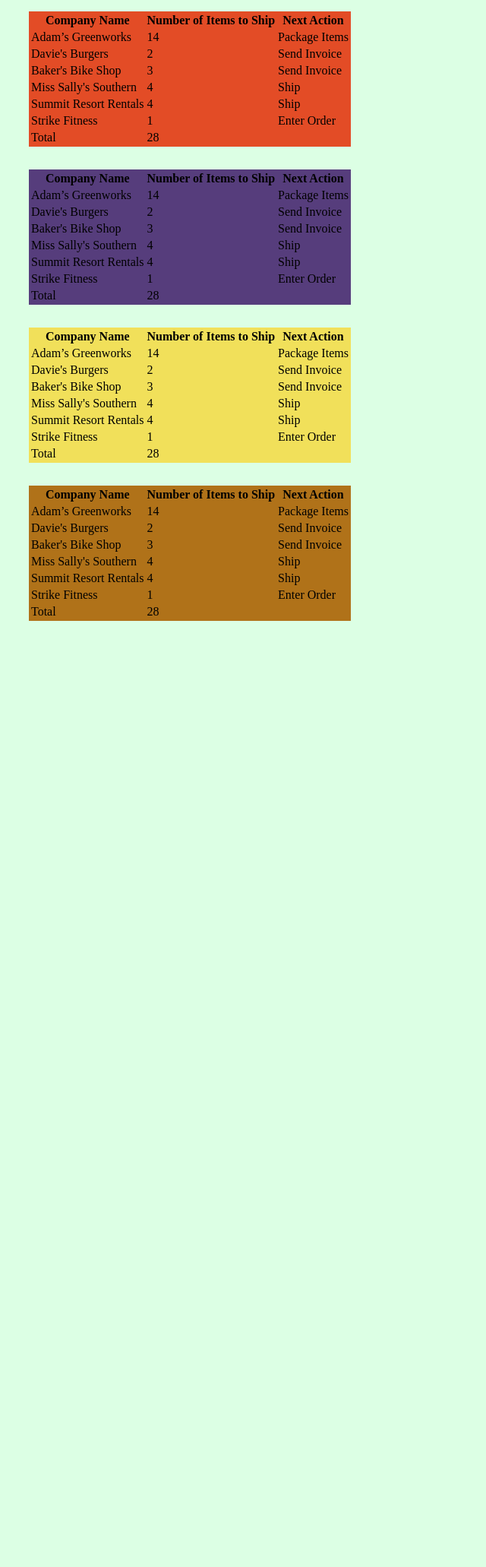
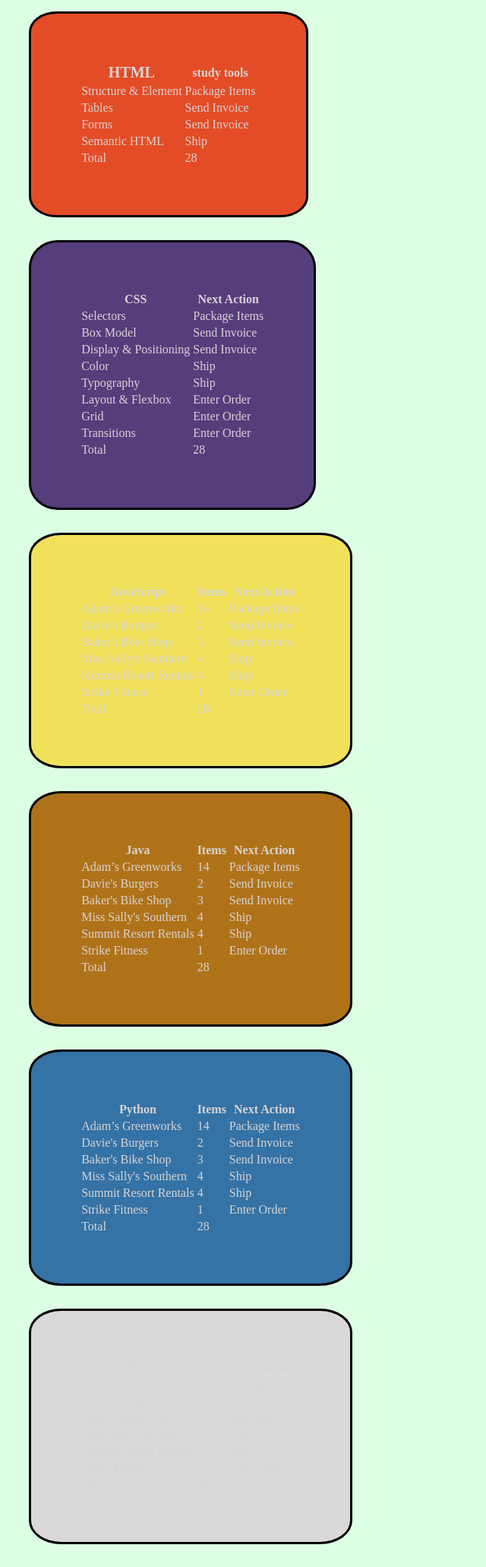
Before and after one commit to KrystalJean/Cheat-Sheet, a plain HTML site: page index.html in a window 1280 px wide. Shown: the part 122-2184 px from the top of the page at 76% size, without its empty margins (0-640 px from the left). Before the commit the page ends 969 px from the top, so only its background shows below. Drawn offline with Linux system fonts and the light colour scheme.

Commit message:
colors reverse, highlight your topic

```diff
--- a/index.html
+++ b/index.html
@@ -1,10 +1,11 @@
 <!DOCTYPE html>
 
 <html>
+
 <head>
   <meta charset="utf-8">
   <meta http-equiv="X-UA-Compatible" content="IE=edge">
-        <title>CSS Cheat Sheet</title>
+  <title>Programming Language Cheat Sheet</title>
   <meta name="description" content="">
   <meta name="viewport" content="width=device-width, initial-scale=1">
   <link rel="stylesheet" href="resources/style.css">
@@ -12,7 +13,7 @@
 
 <body>
   <header id="pageTitle">
-           <h1 class="mainTitle">CSS Cheat Sheet</h1>
+    <h1 class="mainTitle">Programming Language Cheat Sheet</h1>
     <h2 class="mainTitle">Quick Reference Guide</h2>
   </header>
 
@@ -22,43 +23,33 @@
 
     <!-- HTML Reference Table-->
 
-       <table id="htmlTable">
+    <table id="htmlTable" class="table">
       <tbody>
         <thead>
           <tr>
-            <th scope="col">Company Name</th>
-            <th scope="col">Number of Items to Ship</th>
-            <th scope="col">Next Action</th>
+            <th id="htmlHeader" class="tableHeader" scope="col">HTML</th>
+
+            <th scope="col">study tools</th>
           </tr>
         </thead>
         <tr>
-            <td>Adam’s Greenworks</td>
-            <td>14</td>
-            <td colspan = "2">Package Items</td>
+          <td class="topics">Structure & Element</td>
+
+          <td colspan="2">Package Items</td>
         </tr>
-            <td>Davie's Burgers</td>
-          <td>2</td>
+        <td class="topics">Tables</td>
+
         <td>Send Invoice</td>
         </tr>
         <tr>
-          <td>Baker's Bike Shop</td>
-          <td>3</td>
+          <td class="topics">Forms</td>
+
           <td>Send Invoice</td>
         </tr>
         <tr>
-          <td>Miss Sally's Southern</td>
-          <td>4</td>
+          <td class="topics">Semantic HTML</td>
+
           <td>Ship</td>
-        </tr>
-        <tr>
-          <td>Summit Resort Rentals</td>
-          <td>4</td>
-          <td>Ship</td>
-        </tr>
-        <tr>
-          <td>Strike Fitness</td>
-          <td>1</td>
-          <td>Enter Order</td>
         </tr>
       </tbody>
       <tfoot>
@@ -67,46 +58,55 @@
       </tfoot>
     </table>
 
-
     <!-- CSS Reference Table-->
 
-       <table id="cssTable">
+    <table id="cssTable" class="table">
 
       <tbody>
         <thead>
           <tr>
-          <th scope="col">Company Name</th>
-          <th scope="col">Number of Items to Ship</th>
+            <th  class="tableHeader" scope="col">CSS</th>
+
             <th scope="col">Next Action</th>
           </tr>
         </thead>
         <tr>
-          <td>Adam’s Greenworks</td>
-          <td>14</td>
-          <td colspan = "2">Package Items</td>
+          <td class="topics">Selectors</td>
+
+          <td colspan="2">Package Items</td>
         </tr>
-          <td>Davie's Burgers</td>
-        <td>2</td>
+        <td class="topics">Box Model</td>
+
         <td>Send Invoice</td>
         </tr>
         <tr>
-        <td>Baker's Bike Shop</td>
-        <td>3</td>
+          <td class="topics">Display & Positioning</td>
+
           <td>Send Invoice</td>
         </tr>
         <tr>
-        <td>Miss Sally's Southern</td>
-        <td>4</td>
+          <td class="topics">Color</td>
+
           <td>Ship</td>
         </tr>
         <tr>
-        <td>Summit Resort Rentals</td>
-        <td>4</td>
+          <td class="topics">Typography</td>
+
           <td>Ship</td>
         </tr>
         <tr>
-        <td>Strike Fitness</td>
-        <td>1</td>
+          <td class="topics">Layout & Flexbox</td>
+
+          <td>Enter Order</td>
+        </tr>
+        <tr>
+          <td class="topics">Grid</td>
+
+          <td>Enter Order</td>
+        </tr>
+        <tr>
+          <td class="topics">Transitions</td>
+
           <td>Enter Order</td>
         </tr>
       </tbody>
@@ -121,19 +121,19 @@
 
     <!-- JavaScript Reference Table-->
 
-    <table id="jsTable">
+    <table id="jsTable" class="table">
       <tbody>
         <thead>
           <tr>
-            <th scope="col">Company Name</th>
-            <th scope="col">Number of Items to Ship</th>
+            <th scope="col">JavaScript</th>
+            <th scope="col">Items</th>
             <th scope="col">Next Action</th>
           </tr>
         </thead>
         <tr>
           <td>Adam’s Greenworks</td>
           <td>14</td>
-            <td colspan = "2">Package Items</td>
+          <td colspan="2">Package Items</td>
         </tr>
         <td>Davie's Burgers</td>
         <td>2</td>
@@ -168,19 +168,19 @@
 
     <!-- Java Reference Table-->
 
-    <table id="javaTable">
+    <table id="javaTable" class="table">
       <tbody>
         <thead>
           <tr>
-            <th scope="col">Company Name</th>
-            <th scope="col">Number of Items to Ship</th>
+            <th scope="col">Java</th>
+            <th scope="col">Items</th>
             <th scope="col">Next Action</th>
           </tr>
         </thead>
         <tr>
           <td>Adam’s Greenworks</td>
           <td>14</td>
-            <td colspan = "2">Package Items</td>
+          <td colspan="2">Package Items</td>
         </tr>
         <td>Davie's Burgers</td>
         <td>2</td>
@@ -212,9 +212,105 @@
         <td>28</td>
       </tfoot>
     </table>
+
+        <!-- Python Reference Table-->
+
+        <table id="pythonTable" class="table">
+          <tbody>
+            <thead>
+              <tr>
+                <th scope="col">Python</th>
+                <th scope="col">Items</th>
+                <th scope="col">Next Action</th>
+              </tr>
+            </thead>
+            <tr>
+              <td>Adam’s Greenworks</td>
+              <td>14</td>
+              <td colspan="2">Package Items</td>
+            </tr>
+            <td>Davie's Burgers</td>
+            <td>2</td>
+            <td>Send Invoice</td>
+            </tr>
+            <tr>
+              <td>Baker's Bike Shop</td>
+              <td>3</td>
+              <td>Send Invoice</td>
+            </tr>
+            <tr>
+              <td>Miss Sally's Southern</td>
+              <td>4</td>
+              <td>Ship</td>
+            </tr>
+            <tr>
+              <td>Summit Resort Rentals</td>
+              <td>4</td>
+              <td>Ship</td>
+            </tr>
+            <tr>
+              <td>Strike Fitness</td>
+              <td>1</td>
+              <td>Enter Order</td>
+            </tr>
+          </tbody>
+          <tfoot>
+            <td>Total</td>
+            <td>28</td>
+          </tfoot>
+        </table>
+
+            <!-- SQL Reference Table-->
+
+    <table id="sqlTable" class="table">
+      <tbody>
+        <thead>
+          <tr>
+            <th scope="col">SQL</th>
+            <th scope="col">Items</th>
+            <th scope="col">Next Action</th>
+          </tr>
+        </thead>
+        <tr>
+          <td>Adam’s Greenworks</td>
+          <td>14</td>
+          <td colspan="2">Package Items</td>
+        </tr>
+        <td>Davie's Burgers</td>
+        <td>2</td>
+        <td>Send Invoice</td>
+        </tr>
+        <tr>
+          <td>Baker's Bike Shop</td>
+          <td>3</td>
+          <td>Send Invoice</td>
+        </tr>
+        <tr>
+          <td>Miss Sally's Southern</td>
+          <td>4</td>
+          <td>Ship</td>
+        </tr>
+        <tr>
+          <td>Summit Resort Rentals</td>
+          <td>4</td>
+          <td>Ship</td>
+        </tr>
+        <tr>
+          <td>Strike Fitness</td>
+          <td>1</td>
+          <td>Enter Order</td>
+        </tr>
+      </tbody>
+      <tfoot>
+        <td>Total</td>
+        <td>28</td>
+      </tfoot>
+    </table>
+
   </container>
 
 
   <script src="" async defer></script>
 </body>
+
 </html>
--- a/resources/style.css
+++ b/resources/style.css
@@ -1,6 +1,24 @@
 body {
     background-color: #dcffe4;
 }
+
+.table {
+    border: black solid 3px;
+    padding:5%;
+    border-radius: 10%;
+    color: rgb(216, 213, 213);
+}
+
+.topics:hover {
+    text-decoration: underline;
+    color: white;
+}
+
+
+
+
+
+
 
 #tableCollection {
 
@@ -10,14 +28,27 @@ table {
     margin: 30px;
 }
 
-#cssTable {
-    background-color: #563d7c;
+/*HTML CARD*/
+
+#htmlTable {
+    background-color: #e34c26;
+}
+
+#htmlTable:hover {
+    background-color: black;
+
+}
+
+#htmlHeader {
+    font-size: 20px;
 }
 
 
 
-#htmlTable {
-    background-color: #e34c26;
+/*CSS CARD*/
+
+#cssTable {
+    background-color: #563d7c;
 }
 
 #jsTable {
@@ -28,6 +59,13 @@ table {
     background-color: #b07219;
 }
 
+#pythonTable {
+    background-color: #3572A5;
+}
+
+#sqlTable {
+    background-color: #dad8d8;
+}
 
 /* To add more language tables start here...
 Find coordinating GitHub colors
```
Lines whose indentation alone changed are shown as unchanged.
